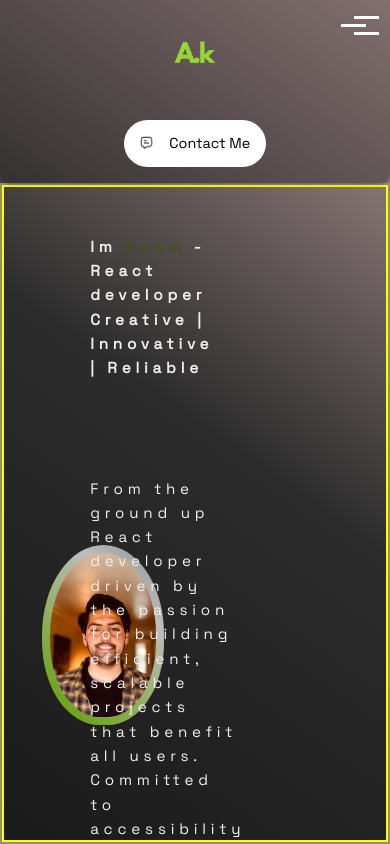
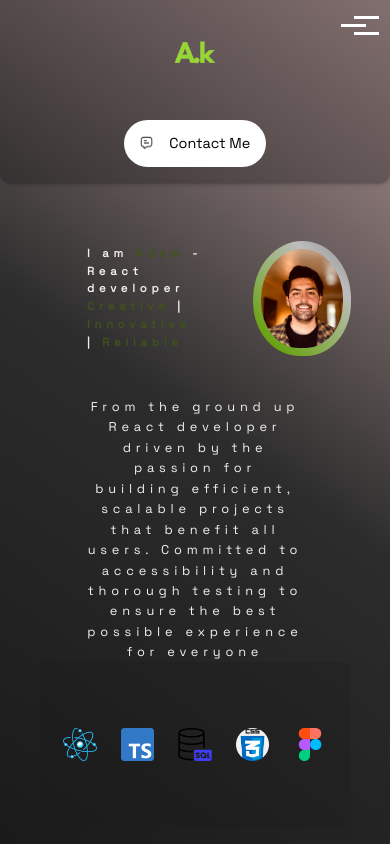
Before and after one commit to Sterling47/Portfolio-Website, a React (Vite) app: page / in a window 390 px wide. Built offline with nearby package versions, Linux system fonts and the light colour scheme.

Commit message:
Continued to correct responsive design for all components

```diff
--- a/src/About/About.jsx
+++ b/src/About/About.jsx
@@ -9,25 +9,25 @@ const About = () => {
    <div className="wrapper">
         <div className='aboutInfo'>
             <h2>What do I offer?</h2>
-            <p>im a skilled react developer with a love for making creative beatiful apps.</p>
+            <p className='about-p'>im a skilled react developer with a love for making creative beatiful apps.</p>
             <ul className="listInfo">
                 <li className="listItem">
                     <img src={thinker} alt="img" />
-                    <div className='itemText'>
+                    <div className='item-right'>
                         <h3>UI/UX Design</h3>
                         <p>I have an eye for creative design thats functional</p>
                     </div>
                 </li>
                 <li className="listItem">
                     <img src={access} alt="" />
-                    <div className='itemText'>
+                    <div className='item-right'>
                         <h3>Application developer</h3>
                         <p>I focus on scalability, user accesability and sotrage elasticity</p>
                     </div>
                 </li>
                 <li className="listItem">
                     <img src={team} alt="img" />
-                    <div className='itemText'>
+                    <div className='item-right'>
                         <h3>Buisness Oriented</h3>
                         <p>Worked with small manufacturing start up to help acheive exellence</p>
                     </div>
--- a/src/About/about.css
+++ b/src/About/about.css
@@ -1,13 +1,3 @@
-/* #about {
-    display: flex;
-    justify-content: center;
-    align-items: center;
-    margin: 0 auto;
-    max-width: 75rem;
-    width: 100vw;
-
-} */
-
 .aboutInfo {
     display: flex;
     justify-content: center;
@@ -22,23 +12,38 @@
 }
 
 .listInfo {
-    width: 100vw;
-    max-width: 80%;
+    display: flex;
+    flex-direction: column;
+    gap:  2rem;
+    width: 80%;
     text-align: left;
     margin: 1.5rem;
+    height: 80%;
 }
 
 .listItem {
     display: flex;
-    background: rgb(30, 30, 30);
+    flex-direction: row;
+    height: 30%;
+    border-radius: 1rem;
+    background: rgba(30, 30, 30, 0.5);
     box-shadow: rgba(0, 0, 0, 0.19) 0px 10px 20px, rgba(0, 0, 0, 0.23) 0px 6px 6px;
-    border-radius: 1rem;
-    margin: 2rem auto;
+    list-style: none;
+
 }
 
-.listItem img {
-    width: 6rem;
-    height: 6rem;
+.item-right {
+    display: flex;
+    flex-direction: column;
+    justify-content: space-around;
+    width: 80%;
+    height: 100%;
+    margin-left: 3rem;
+}
+
+.item-right img {
+    width: 20%;
+    height: 100%;
 }
 
 .itemText h3 {
@@ -48,3 +53,53 @@
 .itemText h3, .itemText p {
     margin: 1rem auto 1rem 0.5rem;
 }
+
+
+@media (max-width: 600px) {
+    .aboutInfo {
+        justify-content: space-evenly;
+    }
+
+    .about-p {
+        text-align: center;
+        margin-top: 1rem;
+    }
+    .listInfo {
+        align-items: center;
+        justify-content: space-evenly;
+        width: 100%;
+        height: 80%;
+        /* border: 2px solid green; */
+    }
+
+    .listItem {
+        align-items: center;
+        width: 95%;
+        height: 24%;
+    }
+
+    .item-right {
+        height: 100%;
+        width: 80%;
+        margin: .2rem;
+    }
+
+    .item-right p {
+        font-size: .8rem;
+    }
+
+    .listItem img {
+        width: 20%;
+        height:55%;
+    }
+
+
+
+    .itemText h3 {
+        font-size: .9rem;
+    }
+
+    .itemText p {
+        font-size: .8rem;
+    }
+}
--- a/src/Intro/Intro.jsx
+++ b/src/Intro/Intro.jsx
@@ -13,12 +13,15 @@ const Intro = () => {
     <div className='wrapper'>
       <div className="intro-wrapper">
         <div className='introContent'>
-          <h1>Im <span>Adam</span> - React developer
-            <br /> Creative | Innovative | Reliable
+          <div className="content-top">
+          <h1>I am <span>Adam</span> - React developer
+            <br /> <span>Creative </span> | <span>Innovative</span> | <span>Reliable</span>
           </h1>
+          <img className='headShot' src={headshot} alt="headshot" />
+          </div>
+          <div className="intro-p">
             <p>From the ground up React developer driven by the passion for building efficient, scalable projects that benefit all users. Committed to accessibility and thorough testing to ensure the best possible experience for everyone</p>
           </div>
-          <img className='headShot' src={headshot} alt="headshot" />
         </div>
         <div className="icon-container">
           <img src={reacticon} alt='react icon' className='icon' />
@@ -28,6 +31,7 @@ const Intro = () => {
           <img src={figma} alt="figma icon" className='icon' />
         </div>
       </div>
+    </div>
 
   )
 }
--- a/src/Intro/intro.css
+++ b/src/Intro/intro.css
@@ -1,6 +1,6 @@
 .intro-wrapper {
     display: flex;
-    justify-content: space-between;
+    flex-direction: column;
     align-items: center;
     z-index: -1;
     /* background: rgba(26, 26, 26, 0.2); */
@@ -9,24 +9,52 @@
     border-radius: .94rem;
     box-sizing: border-box;
     width: 80%;
+    /* border: 2px solid rgb(100, 9, 9); */
+    height: 100%;
 }
 
 
 .introContent {
     display: flex;
     flex-direction: column;
-    align-items: start;
+    /* border:3px salmon solid ; */
     justify-content: center;
-    height: 100%;
-    max-width: 70%;
+    align-items: center;
+    height: 70%;
+    width: 80%;
     box-sizing: border-box;
     padding: 0;
 }
 
-.introContent h1,
-.introContent p {
-  font-size: 95%;
-  margin: 0;
+.content-top {
+    height: 60%;
+    display: flex;
+    flex-direction: row;
+    justify-content: space-around;
+    align-items: center;
+    font-size: .79rem;
+    width: 86%;
+    /* border: #ed0b0b 2px solid; */
+}
+
+.content-top h1 {
+    width: 50%;
+}
+
+
+
+.intro-p {
+    display: flex;
+    justify-content: center;
+    align-items: center;
+    /* border: #4a4949 2px solid; */
+    height: 40%;
+}
+
+.intro-p p {
+    text-align: center;
+    width: 80%;
+    font-size: 1rem;
 }
 
 .img-wrap {
@@ -40,10 +68,8 @@
 }
 
 .headShot {
-    position: absolute;
-    width: 23%;
-    height: 70%;
-    margin-right: 2rem;
+    width: 18%;
+    height: 80%;
     z-index: -1;
     object-fit: cover;
     border-radius: 50%;
@@ -59,21 +85,69 @@
 .icon-container {
     display: flex;
     align-items: center;
-    margin-top: 2rem;
-    margin-bottom: 2rem;
     background: rgba(26, 26, 26, 0.2);
     border-radius: .4rem;
+    /* border: 2px solid orangered; */
     width: 80%;
-    height: 16%;
+    height: 30%;
     justify-content: space-evenly;
 }
 
 .icon {
-    height: 75%;
+    height: 30%;
+}
+
+@media (max-width: 600px) {
+    .intro-wrapper {
+        height: 100%;
+        width: 100%;
+    }
+
+    .introContent {
+        flex-direction: column;
+        /* border: 2px solid yellow; */
+    }
+
+    .content-top {
+        align-items: center;
+        /* border: #ed0b0b 4px solid; */
+        height: 50%;
+        width: 100%;
+    }
+
+    .intro-p {
+        height: 50%;
+        /* border: #61a003 solid 3px; */
+    }
+
+    .intro-p p {
+        font-size: 0.8rem;
+    }
+
+    .content-top h1 {
+        font-size: .7rem;
+        width: 50%;
+        /* border: 2px solid yellow; */
+    }
+    .headShot {
+        height: 50%;
+        width: 40%;
+    }
+
+    .icon-container {
+        /* border: 2px solid rgb(76, 170, 48); */
+        margin: 1rem;
+        height: 25%;
+    }
+
+    .icon {
+        height: 20%;
+    }
+
 }
 
 
-
+/* ANIMATIONS KEYFRAMES */
 @keyframes morph {
     0%, 100% {
         border-radius: 50% 50% 45% 45%;
@@ -133,16 +207,3 @@
     width: 1rem;
     height: 1rem;
 }
-
-
-@media (max-width: 600px) {
-    .headShot {
-        height: 20%;
-        width: 40%;
-    }
-
-    .img-wrap {
-        border: 2px solid purple;
-    }
-
-}
--- a/src/Portfolio/Portfolio.jsx
+++ b/src/Portfolio/Portfolio.jsx
@@ -51,11 +51,11 @@ const Portfolio = () => {
     return (
         <section className="wrapper">
             <div id="portfolio">
-                <div className="elements">
+
                 <h1>My Portfolio</h1>
                 <p>Some curated projects to showcase the skills I've taught myself.</p>
                 <div className="carousel">
-                        <button className='projectbtn' onClick={handlePrev}> &lt; Prev</button>
+                    <button className='project-arrow' onClick={handlePrev}> &lt;</button>
                     <AnimatePresence mode="wait">
                         <motion.div
                             key={currentIndex}
@@ -73,13 +73,12 @@ const Portfolio = () => {
                                     Deploy
                                 </a>
                                 <a target="_blank" className="projectbtn" href={projects[currentIndex].githubLink} rel="noopener noreferrer">
-                                        Github repo
+                                    Repo
                                 </a>
                             </div>
                         </motion.div>
                     </AnimatePresence>
-                        <button className='projectbtn' onClick={handleNext}>Next &gt;</button>
-                    </div>
+                    <button className='project-arrow' onClick={handleNext}> &gt;</button>
                 </div>
             </div>
         </section>
--- a/style.css
+++ b/style.css
@@ -45,7 +45,6 @@ body, html, #root {
     justify-content: center;
     flex-direction: column;
     align-items: center;
-
     height: 100%;
     width: 100%;
 }
@@ -81,30 +80,15 @@ body, html, #root {
     /* Wrapper on Mobile */
     .wrapper {
         height: 100%;
-        justify-content: flex-start; /* Adjust alignment for scrolling */
-        border: 2px solid yellow; /* Debug styling */
+        justify-content: space-around; /* Adjust alignment for scrolling */
+        /* border: 2px solid yellow; */
+        overflow-y: hidden; /* Allow vertical scrolling */
     }
 
     /* Page Wrapper on Mobile */
     .page-wrapper {
         height: 100%; /* Use full height */
-        overflow-y: auto; /* Allow vertical scrolling */
-        border: 2px solid rgb(146, 146, 101); /* Debug styling */
-    }
 
-    /* Icon Grid on Mobile */
-    .icon-container {
-        display: grid; /* Switch to grid layout */
-        grid-template-columns: repeat(2, 1fr); /* 2 icons per row */
-        gap: 0.5rem; /* Reduce gap for smaller screens */
-        width: 100%; /* Full width */
-        height: auto; /* Let height adjust dynamically */
-    }
-
-    .icon {
-        width: 100%; /* Icon size adjusts based on container */
-        height: auto;
-        justify-self: center; /* Center within grid cell */
-        align-self: center;
+        /* border: 2px solid rgb(146, 146, 101);  */
     }
 }
```
Also changed, not shown: src/Portfolio/portfolio.css (+60 -14 lines). Lines whose indentation alone changed are shown as unchanged.
